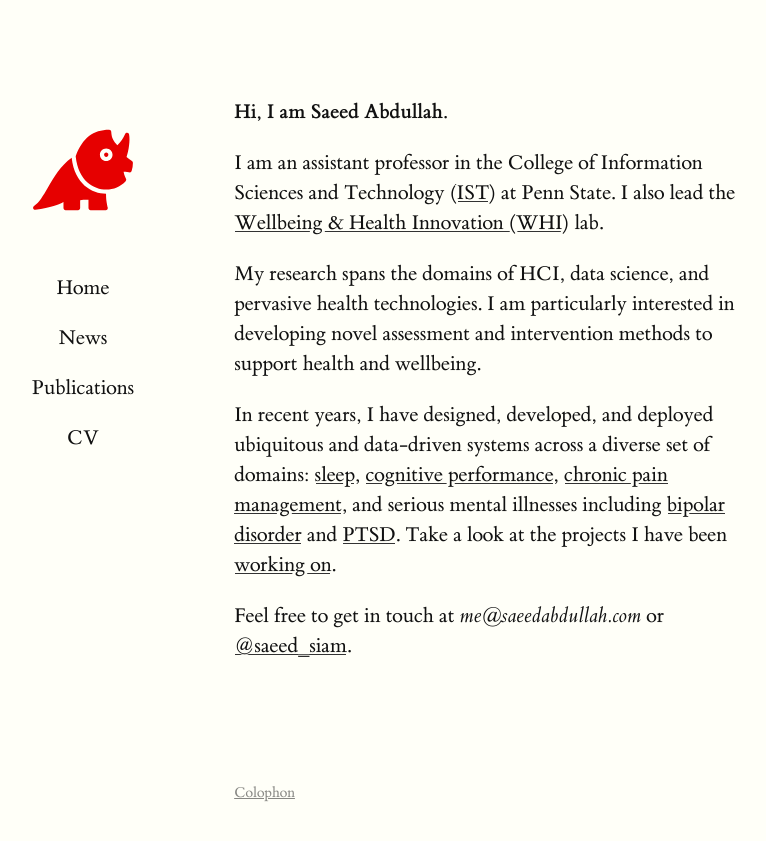
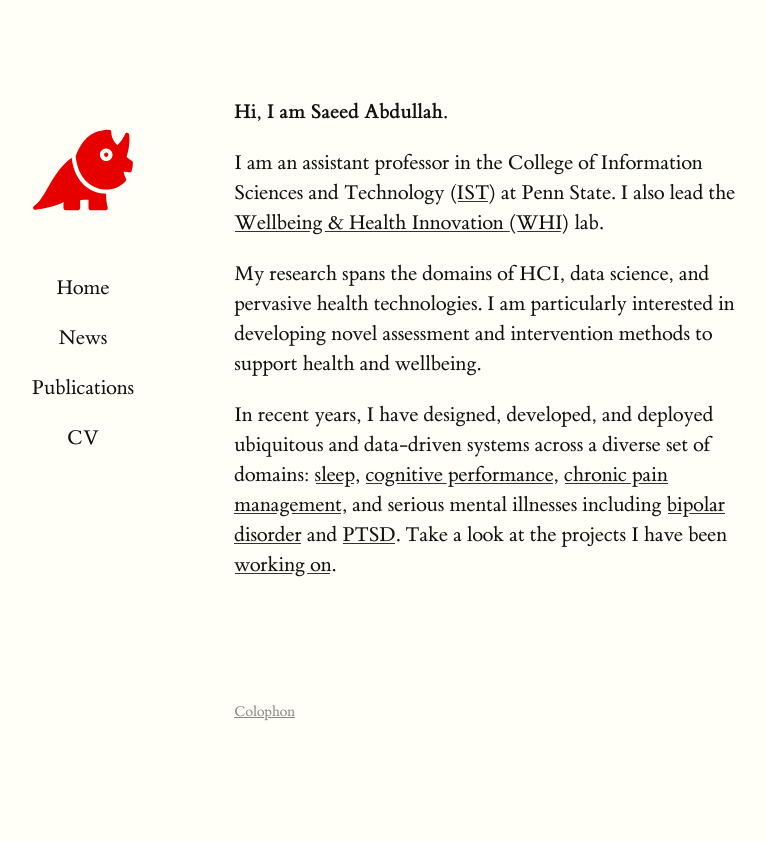
Before and after one commit to saeed-abdullah/saeed-abdullah.github.io, a Jekyll site: the page built from index.markdown, in a window 1280 px wide. Shown: the top 841 px of the page, without its empty margins (64-830 px from the left). Built offline with Jekyll 4.4.1, drawn with Linux system fonts in a browser that asks for light colours.

Commit message:
removes contact info

```diff
--- a/index.markdown
+++ b/index.markdown
@@ -22,15 +22,9 @@ and serious mental illnesses including [bipolar disorder][bd-project]
 and [PTSD][ptsd]. Take a look at the projects I have been [working
 on][projects].
 
-
-Feel free to get in touch at _me@saeedabdullah.com_ or
-[@saeed_siam][twitter].
-
 {% comment %}
 {% include recent_posts.html %}
 {% endcomment %}
-
-
 
 [whi-lab]: https://whilab.org/
 [ist-link]: https://ist.psu.edu/
```
